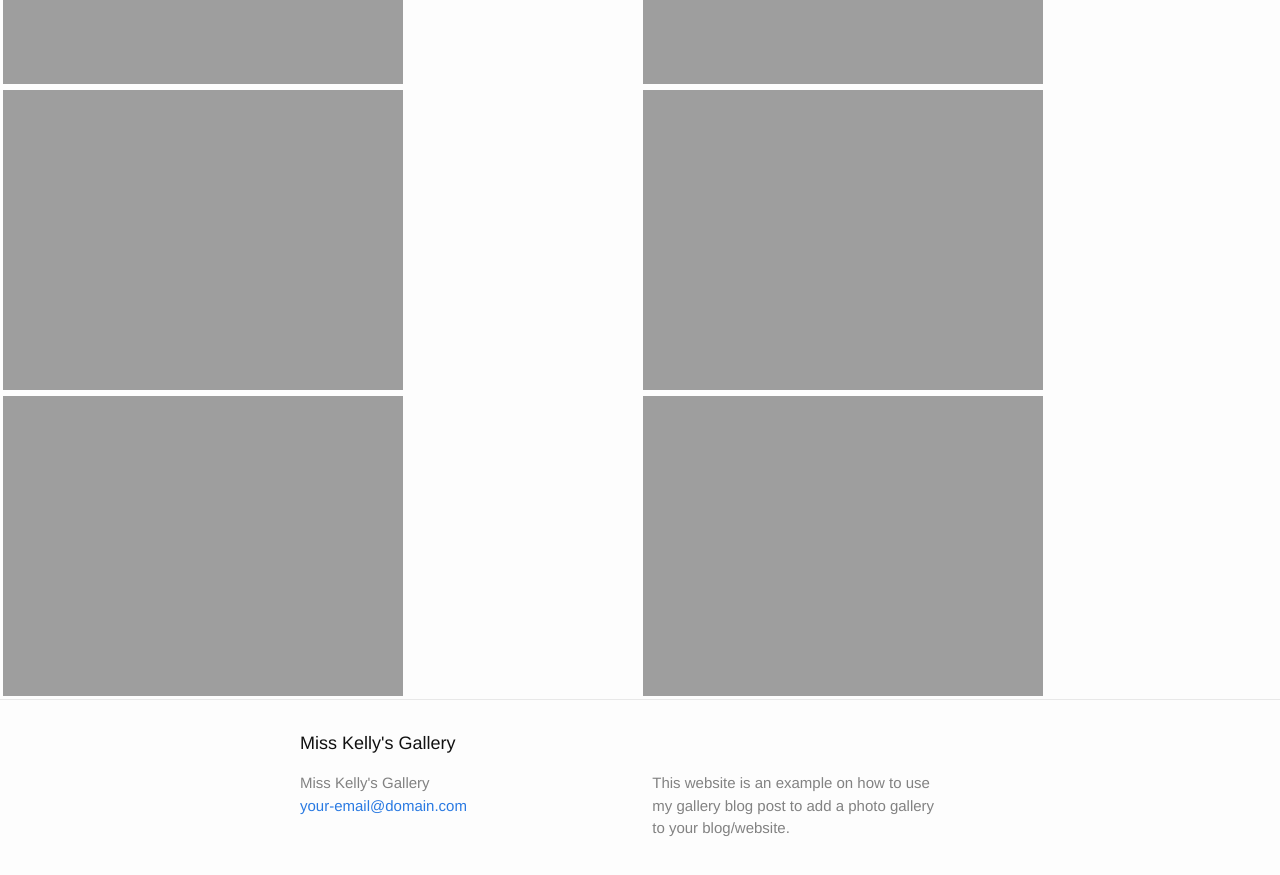
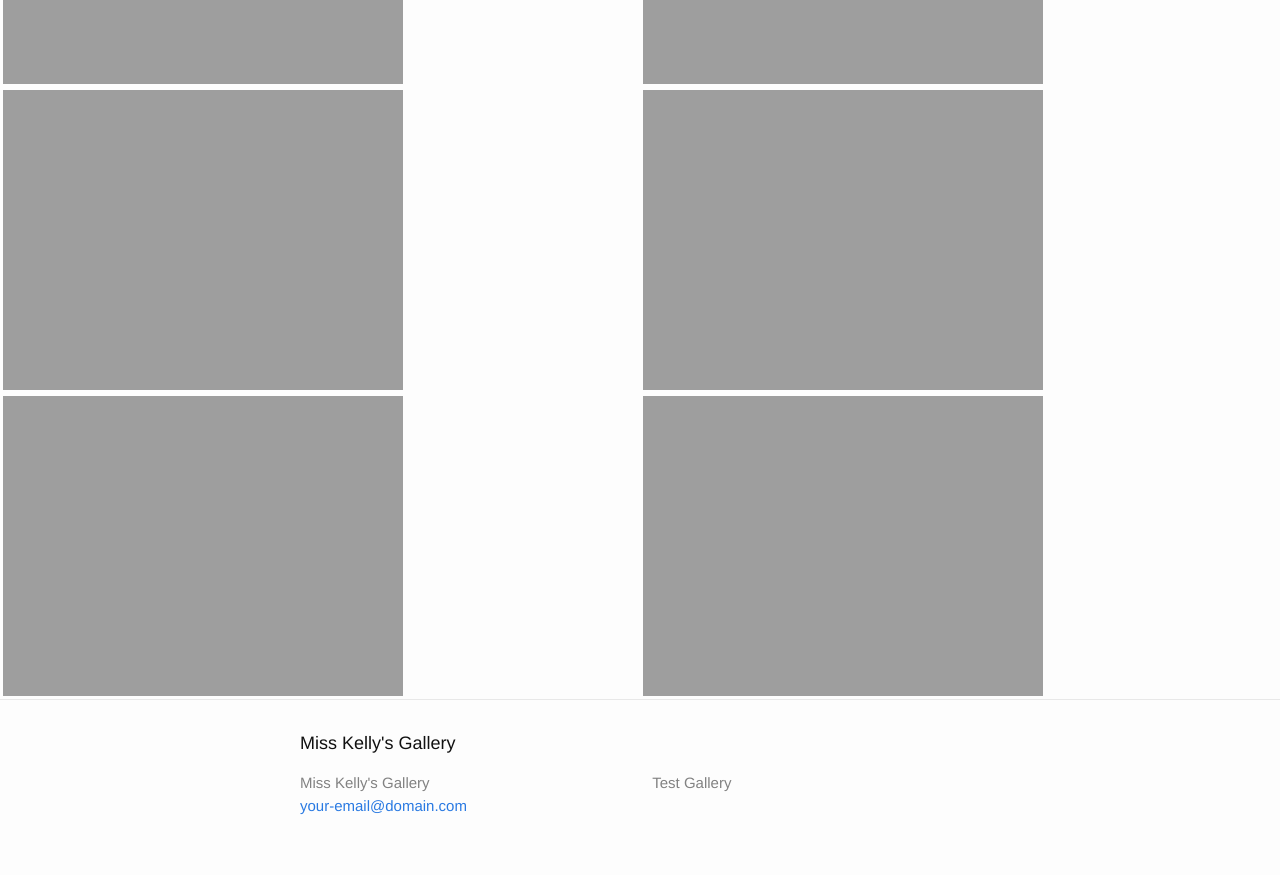
Before and after one commit to hugolmn/gallery-kelly, a Jekyll site: the page built from index.md, in a window 1280 px wide and 900 px high, scrolled down 602 px. Shown: the top 875 px of the window. Built offline with Jekyll 4.4.1, drawn with Linux system fonts in a browser that asks for light colours; comment, search, counter and statistics services are not loaded.

Commit message:
Minor changes

```diff
--- a/_config.yml
+++ b/_config.yml
@@ -9,8 +9,7 @@
 title: Miss Kelly's Gallery
 email: your-email@domain.com
 description: > # this means to ignore newlines until "baseurl:"
-  This website is an example on how to use my gallery blog post to add a
-  photo gallery to your blog/website.
+  Test Gallery
 baseurl: "/gallery" # the subpath of your site, e.g. /blog
 url: "" # the base hostname & protocol for your site
 twitter_username:
```
